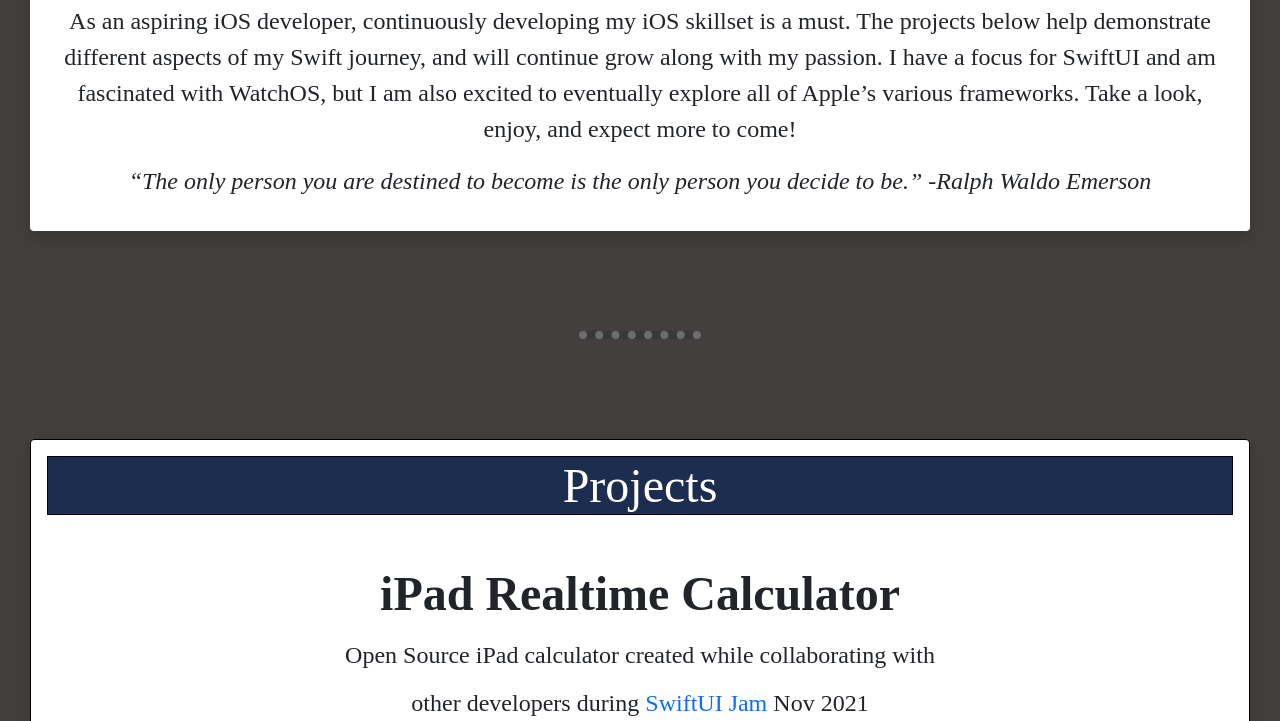
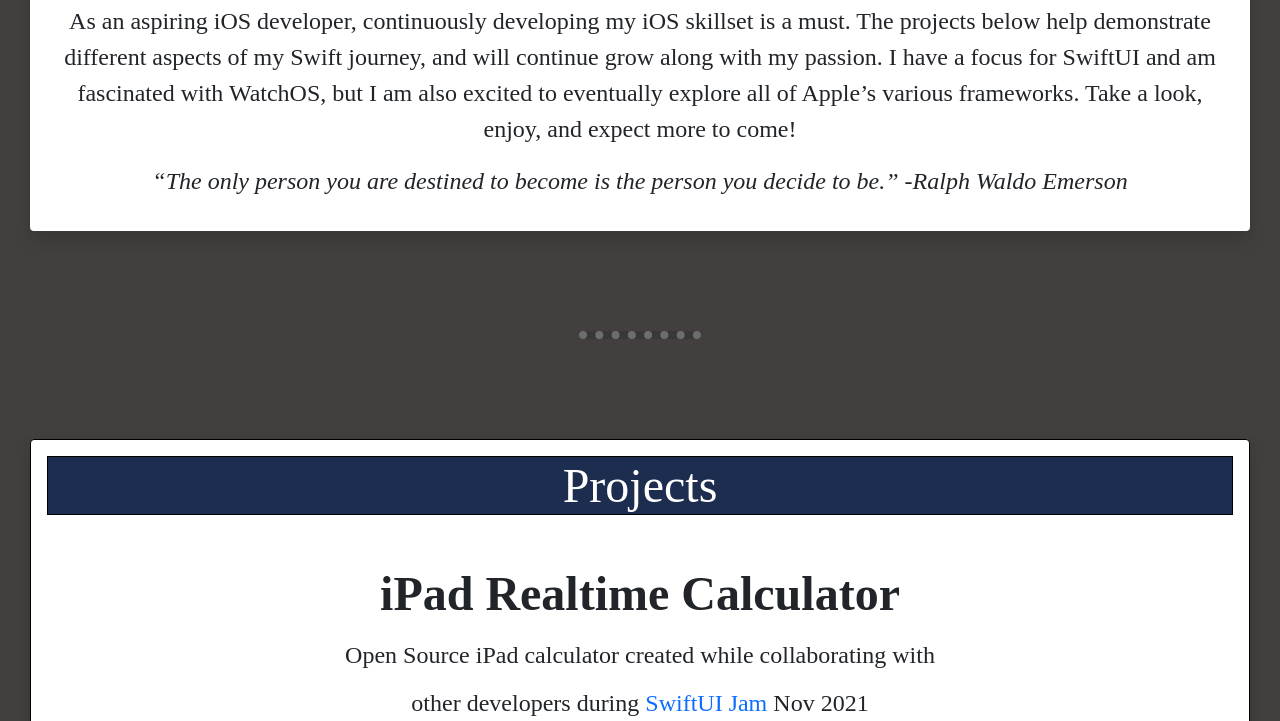
Before and after one commit to Jakayus/jakayus.github.io, a plain HTML site: page index.html in a window 1280 px wide. Shown: the part 995-1716 px from the top of the page. Drawn offline with nearby package versions, Linux system fonts and the light colour scheme.

Commit message:
Quote typo fix

```diff
--- a/index.html
+++ b/index.html
@@ -49,7 +49,7 @@
       <h2 class="skills">Welcome to my Swift Projects Page!</h2>
       <br />
       <p> As an aspiring iOS developer, continuously developing my iOS skillset is a must. The projects below help demonstrate different aspects of my Swift journey, and will continue grow along with my passion. I have a focus for SwiftUI and am fascinated with WatchOS, but I am also excited to eventually explore all of Apple’s various frameworks. Take a look, enjoy, and expect more to come!</p>
-      <p><i>  “The only person you are destined to become is the only person you decide to be.” -Ralph Waldo Emerson </i> </p>
+      <p><i>  “The only person you are destined to become is the person you decide to be.” -Ralph Waldo Emerson </i> </p>
     </div>
     <hr>
     <div class="skills shadow p-3 mb-5 bg-body rounded" id="skills">
```
